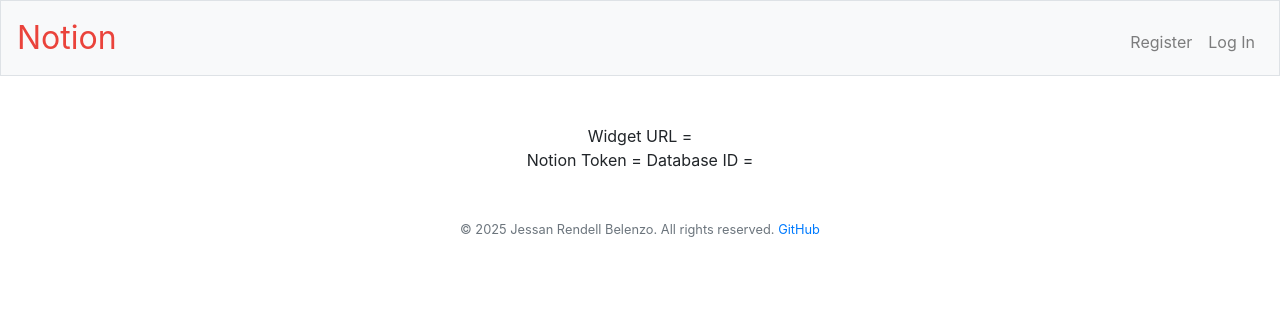
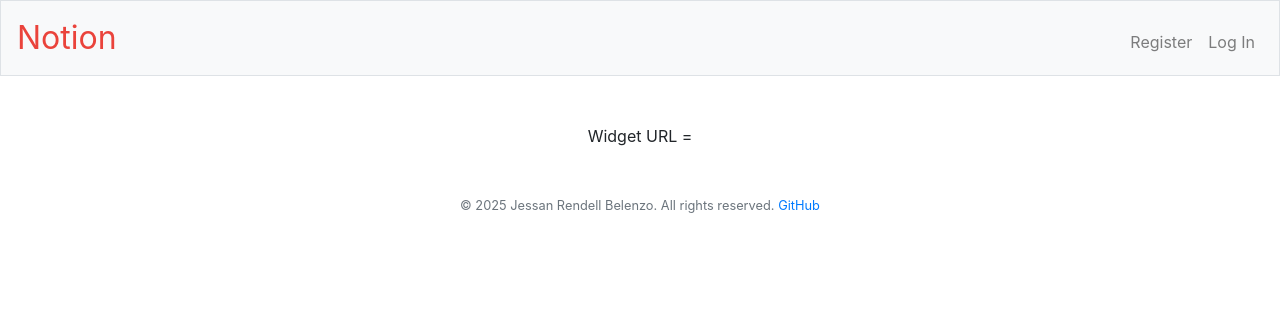
Before and after one commit to asterdecoran/ig-gallery-widget, a Flask app: template templates/link.html in a window 1280 px wide. Shown: the top 336 px of the page. Run offline with Flask 3, Linux system fonts and the light colour scheme; the template is opened without the code that fills it, so the values that code supplies are empty; some libraries are stand-ins or nearby versions.

Commit message:
Replace database IDs with database URLs

```diff
--- a/app.py
+++ b/app.py
@@ -59,7 +59,7 @@
             return apology("must provide notion token")
 
         # Ensure password was submitted
-        elif not (database_id := request.form.get("database-id")):
+        elif not (database_url := request.form.get("database-url")):
             return apology("must provide database id")
 
         widget_id = ''.join([random.choice(string.ascii_letters + string.digits) for n in range(8)])
@@ -70,19 +70,19 @@
         # Insert user credentials into database
         db.execute(
             """
-            INSERT INTO widgets (widget_id, notion_token, database_id, username)
+            INSERT INTO widgets (widget_id, notion_token, database_url, username)
             VALUES (?, ?, ?, ?)
             """,
             widget_id,
             notion_token,
-            database_id,
+            database_url,
             db.execute("SELECT username FROM users WHERE id = ?", session["user_id"])[0]["username"]
         )
 
         widget_url = request.host_url + "widget/" + widget_id
 
         # Redirect user to link
-        return render_template("link.html", widget_url=widget_url, notion_token=notion_token, database_id=database_id)
+        return render_template("link.html", widget_url=widget_url)
 
     # User reached route via GET (as by clicking a link or via redirect)
     else:
@@ -101,7 +101,7 @@
     if widget is None:
         abort(404)
 
-    posts = get_notion_database(widget["notion_token"], widget["database_id"])
+    posts = get_notion_database(widget["notion_token"], widget["database_url"])
     return render_template("widget2.html", posts=posts)
 
 print(app.url_map)
--- a/helpers.py
+++ b/helpers.py
@@ -1,6 +1,6 @@
 import os
 import requests
-import urllib.parse
+from urllib.parse import urlparse
 
 from flask import redirect, render_template, request, session
 from functools import wraps
@@ -37,11 +37,11 @@
     return decorated_function
 
 
-def get_notion_database(notion_token, database_id):
+def get_notion_database(notion_token, database_url):
     """Get a Notion database's details."""
     try:
         notion = NotionClient(auth=notion_token)
-        response = notion.databases.query(**{'database_id': database_id})
+        response = notion.databases.query(**{'database_id': urlparse(database_url).path.split('/')[1]})
         items = []
         for item in response['results']:
             name = item['properties']['Name']['title'][0]['text']['content']
--- a/log.sql
+++ b/log.sql
@@ -15,7 +15,7 @@
     id INTEGER,
     widget_id TEXT NOT NULL,
     notion_token TEXT NOT NULL,
-    database_id TEXT NOT NULL,
+    database_url TEXT NOT NULL,
     username TEXT NOT NULL,
     PRIMARY KEY(id)
 );
--- a/secrets.txt
+++ b/secrets.txt
@@ -1,3 +1,5 @@
 ntn_XS1349907562zuo01kIHOmgLTHAylbL2d3jyXnjhtTX02F
 
 25c0080bcba481729e41dd9d54b9c935
+
+25c0080bcba48029b423cd82e2121983
--- a/templates/index.html
+++ b/templates/index.html
@@ -10,7 +10,7 @@
             <input autocomplete="off" autofocus class="form-control" name="notion-token" placeholder="Notion Integration Token" type="text">
         </div>
         <div class="form-group">
-            <input autocomplete="off" autofocus class="form-control" name="database-id" placeholder="Database URL" type="text">
+            <input autocomplete="off" autofocus class="form-control" name="database-url" placeholder="Database URL" type="text">
         </div>
         <button class="btn btn-primary" type="submit">Create Widget</button>
     </form>
--- a/templates/link.html
+++ b/templates/link.html
@@ -6,6 +6,4 @@
 
 {% block main %}
     Widget URL = <a href="{{widget_url}}">{{widget_url}}</a><br>
-    Notion Token = {{notion_token}}
-    Database ID = {{database_id}}
 {% endblock %}
```
Also changed, not shown: notion.db.
